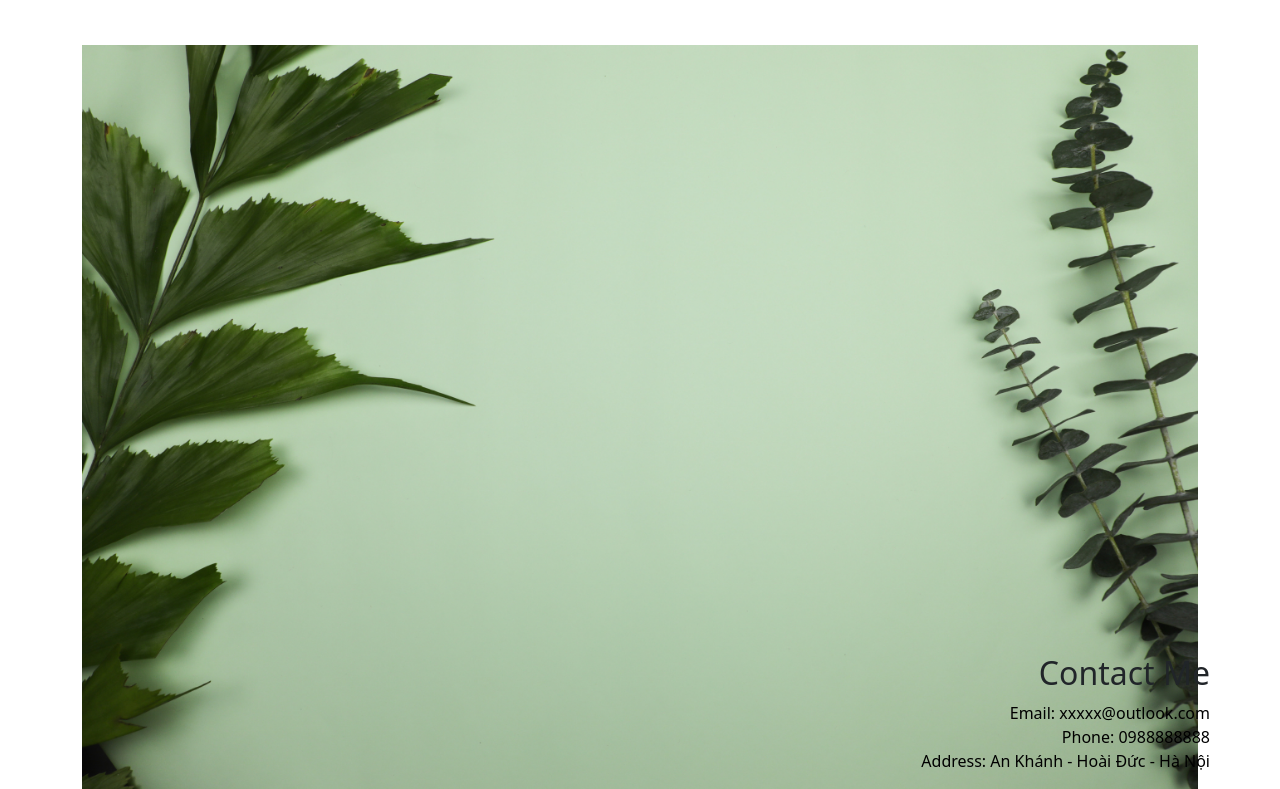
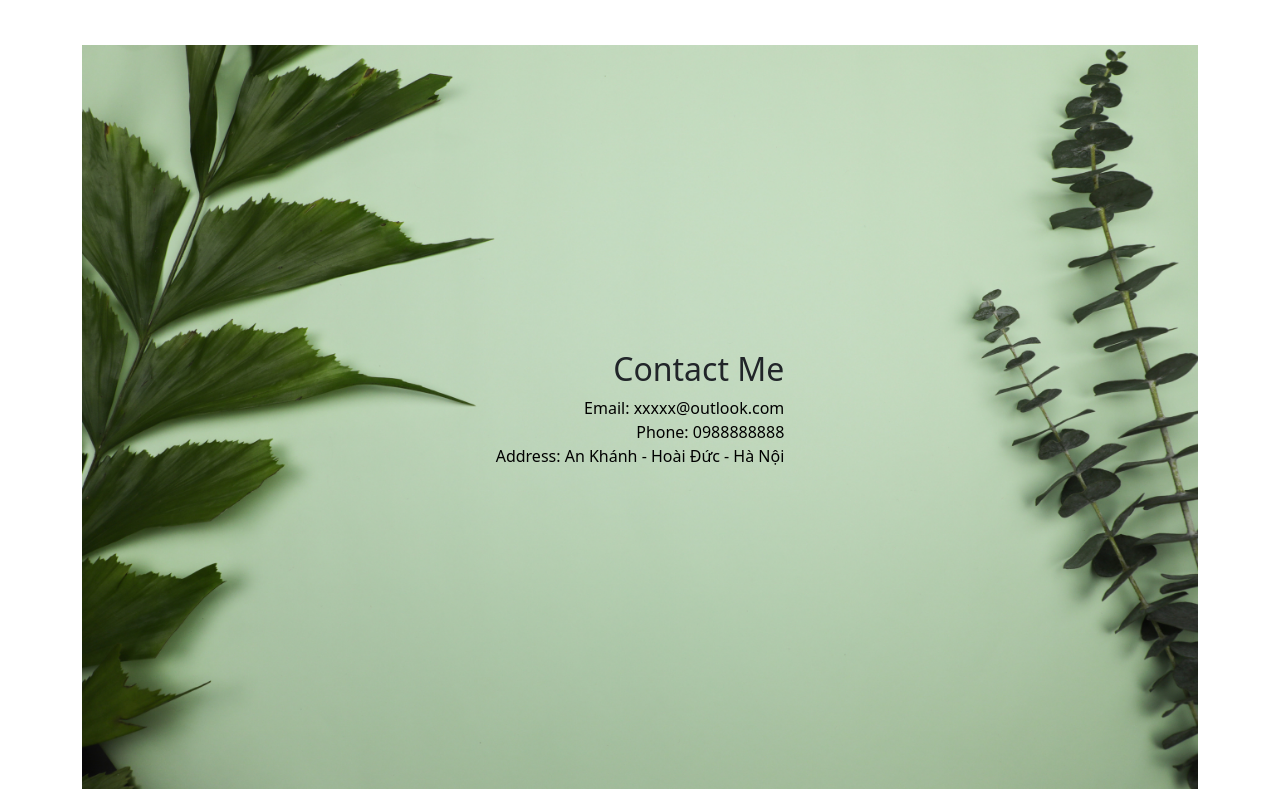
Before and after one commit to Dongnguyen8x/personal-site, a plain HTML site: page index.html in a window 1280 px wide. Shown: the part 2015-2804 px from the top of the page. Drawn offline with nearby package versions, Linux system fonts and the light colour scheme.

Commit message:
Update index.html

```diff
--- a/index.html
+++ b/index.html
@@ -116,7 +116,7 @@
             <div class="row">
                 <div class="col">
                     <img src="./public/image/footer.jpg" class="img-fluid " alt="title-background">
-                    <div id="info" class="text-end position-absolute bottom-0 end-0">
+                    <div id="info" class="text-end position-absolute top-50 start-50 translate-middle">
                         <h2>Contact Me</h2>
                         <p style="color:black">
                             Email: xxxxx@outlook.com </br>
```
